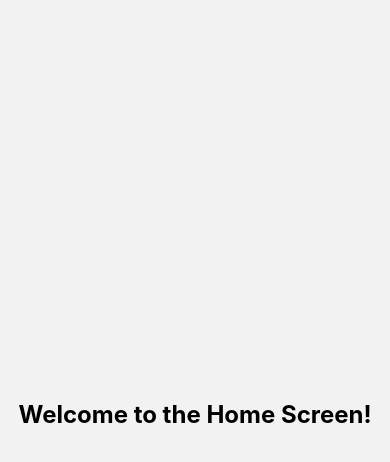
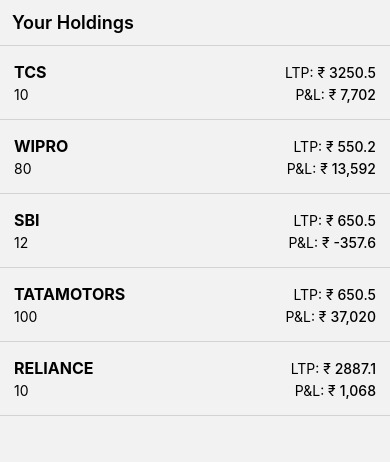
Before and after one commit to shantanubr/upstox, a React Native app: screen / in a window 390 px wide. Shown: the top 462 px of the page. Built offline with nearby package versions, Linux system fonts and the light colour scheme.

Commit message:
stock holdings list component

```diff
--- /dev/null
+++ b/src/constants/colors.ts
@@ -0,0 +1 @@
+export const upstoxPrimaryColor = '#5B298C';
--- /dev/null
+++ b/src/screens/home/components/interfaces.ts
@@ -0,0 +1,11 @@
+export interface UserHoldingDataProps {
+  data: {
+    userHolding: {
+      symbol: string;
+      quantity: number;
+      ltp: number;
+      avgPrice: number;
+      close: number;
+    }[];
+  };
+}
--- /dev/null
+++ b/src/screens/home/components/portfolio-summary/index.tsx
@@ -0,0 +1,9 @@
+import React from 'react';
+import {View, Text} from 'react-native';
+import {UserHoldingDataProps} from '../interfaces';
+
+const PortfolioSummary: React.FC<UserHoldingDataProps> = ({data}) => {
+  return <View></View>;
+};
+
+export default PortfolioSummary;
--- /dev/null
+++ b/src/screens/home/components/stock-holdings/index.tsx
@@ -0,0 +1,64 @@
+import React from 'react';
+import {View, Text, FlatList, StyleSheet} from 'react-native';
+import {UserHoldingDataProps} from '../interfaces';
+
+const StockHoldings: React.FC<UserHoldingDataProps> = ({data}) => {
+  const profitAndLoss = (ltp: number, avgPrice: number, quantity: number) => {
+    const result = ltp * quantity - avgPrice * quantity;
+    return Intl.NumberFormat('en-IN').format(Number(result.toFixed(2)));
+  };
+  return (
+    <FlatList
+      data={data.userHolding}
+      renderItem={({item, index}) => (
+        <View style={styles.holdingItemContainer} key={index}>
+          <View style={styles.holdingItem}>
+            <Text style={styles.symbol}>{item.symbol.toUpperCase()}</Text>
+            <Text style={styles.amountLabel}>
+              {`LTP: ₹ `}
+              <Text style={styles.amount}>{item.ltp}</Text>
+            </Text>
+          </View>
+          <View style={styles.holdingItem}>
+            <Text>{item.quantity}</Text>
+
+            <Text style={styles.amountLabel}>
+              {`P&L: ₹ `}
+              <Text style={styles.amount}>
+                {profitAndLoss(item.ltp, item.avgPrice, item.quantity)}
+              </Text>
+            </Text>
+          </View>
+        </View>
+      )}
+    />
+  );
+};
+
+const styles = StyleSheet.create({
+  holdingItemContainer: {
+    padding: 14,
+    borderBottomWidth: 1,
+    borderBottomColor: 'lightgrey',
+  },
+  holdingItem: {
+    flexDirection: 'row',
+    alignItems: 'center',
+    justifyContent: 'space-between',
+    marginVertical: 2,
+  },
+  symbol: {
+    fontWeight: 'bold',
+    color: 'black',
+    fontSize: 16,
+  },
+  amount: {
+    fontWeight: '500',
+    color: 'black',
+  },
+  amountLabel: {
+    color: 'black',
+  },
+});
+
+export default StockHoldings;
--- a/src/screens/home/index.tsx
+++ b/src/screens/home/index.tsx
@@ -1,31 +1,81 @@
 import React, {useEffect} from 'react';
-import {View, Text, StyleSheet, StatusBar, BackHandler} from 'react-native';
+import {View, Text, StyleSheet, BackHandler, SafeAreaView} from 'react-native';
+import StockHoldings from './components/stock-holdings';
+import PortfolioSummary from './components/portfolio-summary';
 
 const HomeScreen: React.FC<{navigation: any}> = ({navigation}) => {
   BackHandler.addEventListener('hardwareBackPress', () => {
     BackHandler.exitApp();
     return true;
   });
+
+  const data = {
+    userHolding: [
+      {
+        symbol: 'TCS',
+        quantity: 10,
+        ltp: 3250.5,
+        avgPrice: 2480.3,
+        close: 3312,
+      },
+      {
+        symbol: 'Wipro',
+        quantity: 80,
+        ltp: 550.2,
+        avgPrice: 380.3,
+        close: 580,
+      },
+      {
+        symbol: 'SBI',
+        quantity: 12,
+        ltp: 650.5,
+        avgPrice: 680.3,
+        close: 613,
+      },
+      {
+        symbol: 'TataMotors',
+        quantity: 100,
+        ltp: 650.5,
+        avgPrice: 280.3,
+        close: 780,
+      },
+      {
+        symbol: 'Reliance',
+        quantity: 10,
+        ltp: 2887.1,
+        avgPrice: 2780.3,
+        close: 2610,
+      },
+    ],
+  };
+
   return (
-    <>
-      <View style={styles.container}>
-        <Text style={styles.title}>Welcome to the Home Screen!</Text>
-        {/* Add your components and content here */}
+    <SafeAreaView style={styles.container}>
+      <View style={styles.titleContainer}>
+        <Text style={styles.title}>Your Holdings</Text>
       </View>
-    </>
+      <View style={styles.divider} />
+      <StockHoldings data={data} />
+      <PortfolioSummary data={data} />
+    </SafeAreaView>
   );
 };
 
 const styles = StyleSheet.create({
   container: {
     flex: 1,
-    justifyContent: 'center',
-    alignItems: 'center',
   },
   title: {
-    fontSize: 24,
-    fontWeight: 'bold',
-    marginBottom: 16,
+    fontSize: 18,
+    color: 'black',
+    fontWeight: '600',
+  },
+  titleContainer: {
+    padding: 12,
+  },
+  divider: {
+    height: 1,
+    backgroundColor: 'lightgrey',
   },
 });
 
--- a/src/screens/splash-screen/index.tsx
+++ b/src/screens/splash-screen/index.tsx
@@ -10,8 +10,7 @@
 import {useNavigation} from '@react-navigation/native';
 import {Colors} from 'react-native/Libraries/NewAppScreen';
 import {HOME} from '../../constants/routes';
-
-export const upstoxPrimaryColor = '#5B298C';
+import {upstoxPrimaryColor} from '../../constants/colors';
 
 const SplashScreen: React.FC<{navigation: any}> = ({navigation}) => {
   useEffect(() => {
```
